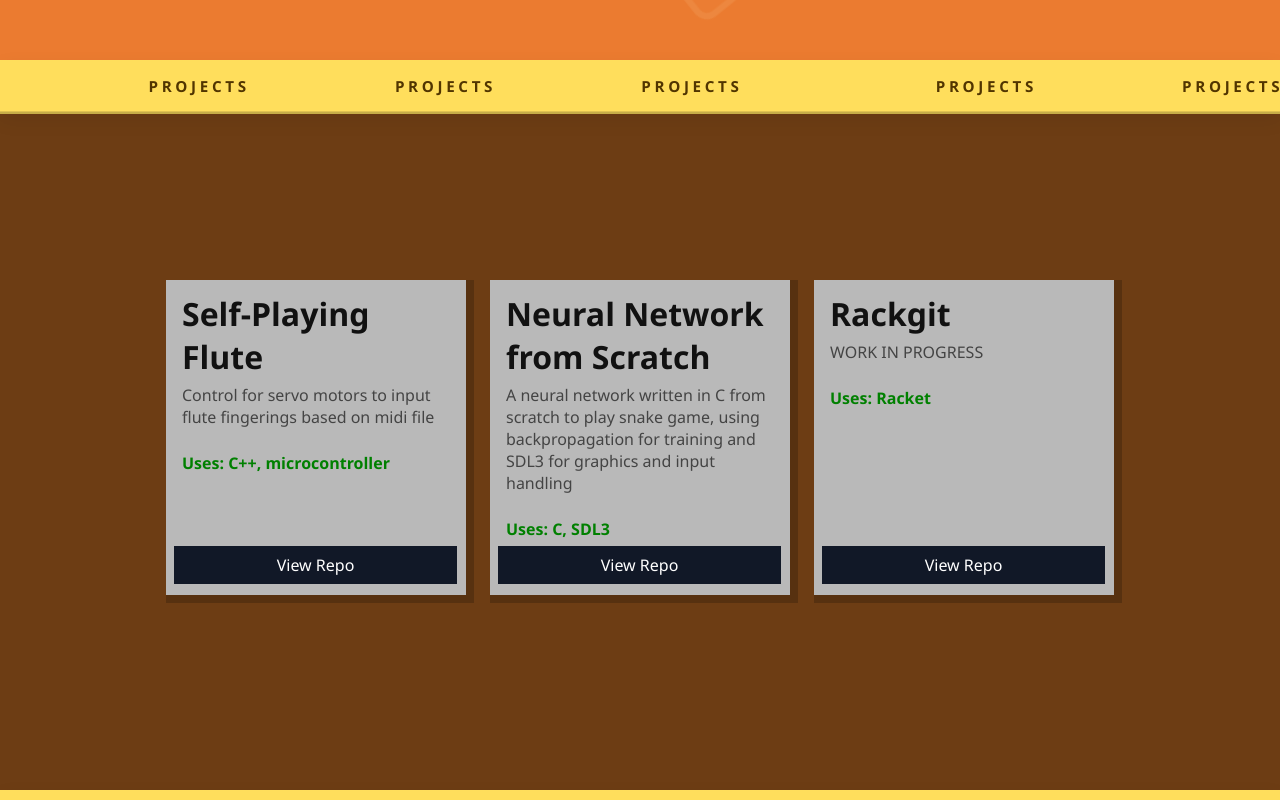
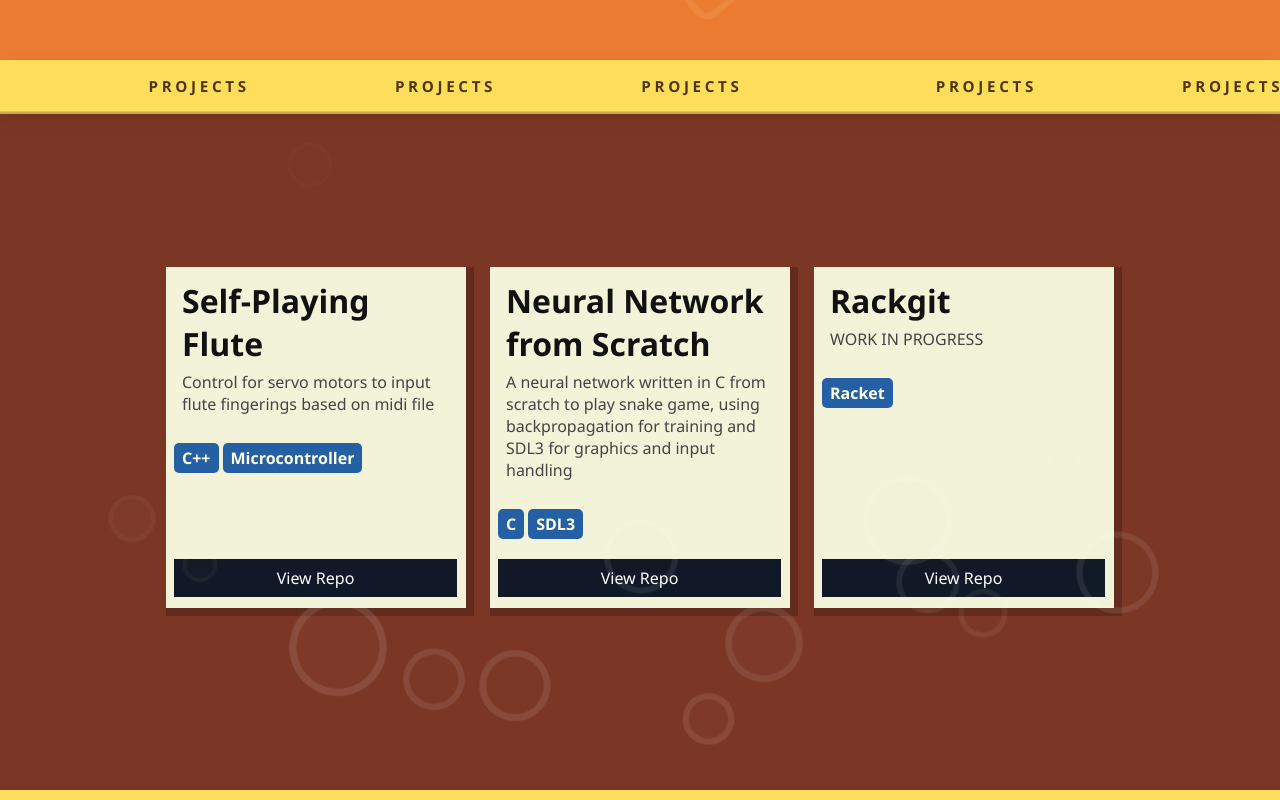
Before and after one commit to nicholas-holland-901/personal-website, a React (Create React App) app: page / in a window 1280 px wide. Shown: the part 740-1540 px from the top of the page. Built offline with nearby package versions, Linux system fonts and the light colour scheme.

Commit message:
setup for circle particles in project area

```diff
--- a/src/App.css
+++ b/src/App.css
@@ -450,14 +450,232 @@ main {
 
 .retro-window.hidden { display: none; }
 
-/* simple section backgrounds */
-#projects { background: #6D3D14; }
+/* section backgrounds */
+#projects { background: #7C3626; }
+
+.projects-bg-circles {
+	position: absolute;
+	inset: 0;
+	pointer-events: none;
+	overflow: hidden;
+	z-index: 0;
+}
+
+.projects-bg-circle {
+	position: absolute;
+	bottom: -180px;
+	width: 120px;
+	height: 120px;
+	background: rgba(0, 255, 8, 0.04);
+	border: 10.5px solid rgba(0, 255, 8, 0.04);
+	border-radius: 100%;
+	box-shadow: 0 0 0 1px rgba(0, 255, 8, 0.18) inset;
+	opacity: 0;
+	animation: riseCircle 8.4s infinite linear;
+}
+
+.projects-bg-circle::after {
+	content: '';
+	position: absolute;
+	inset: 20%;
+	border: 16px solid rgba(255,255,255,0.35);
+	border-radius: 16px;
+	transform: rotate(-45deg);
+	opacity: 0;
+	transition: opacity 0.75s ease;
+}
+
+.circle1 {
+	left: 6%;
+	width: 90px;
+	height: 90px;
+	border-color: rgba(255, 255, 255, 0.78);
+	box-shadow: 0 0 0 100px rgba(255, 255, 255, 0.28) inset;
+	animation-duration: 8.6s;
+	animation-delay: 0s;
+}
+
+.circle2 {
+	left: 18%;
+	width: 140px;
+	height: 140px;
+	border-color: rgba(255, 255, 255, 0.78);
+	background: rgba(255, 229, 156, 0.08);
+	box-shadow: 0 0 0 1px rgba(255, 229, 156, 0.24) inset;
+	animation-duration: 6.4s;
+	animation-delay: 0.4s;
+}
+
+.circle3 {
+	left: 30%;
+	width: 80px;
+	height: 80px;
+	border-color: rgba(255, 255, 255, 0.78);
+	box-shadow: 0 0 0 1px rgba(255, 204, 129, 0.22) inset;
+	animation-duration: 10.8s;
+	animation-delay: 1s;
+}
+
+.circle4 {
+	left: 45%;
+	width: 110px;
+	height: 110px;
+	border-color: rgba(255, 255, 255, 0.78);
+	box-shadow: 0 0 0 1px rgba(255, 152, 64, 0.22) inset;
+	animation-duration: 8.2s;
+	animation-delay: 1.8s;
+}
+
+.circle5 {
+	left: 55%;
+	width: 100px;
+	height: 100px;
+	border-color: rgba(255, 255, 255, 0.7);
+	background: rgba(255, 255, 255, 0.12);
+	box-shadow: 0 0 0 1px rgba(255, 255, 255, 0.22) inset;
+	animation-duration: 12.6s;
+	animation-delay: 0.6s;
+}
+
+.circle6 {
+	left: 65%;
+	width: 130px;
+	height: 130px;
+	border-color: rgba(255, 255, 255, 0.78);
+	box-shadow: 0 0 0 1px rgba(255, 190, 127, 0.22) inset;
+	animation-duration: 8s;
+	animation-delay: 2.2s;
+}
+
+.circle7 {
+	left: 73%;
+	width: 78px;
+	height: 78px;
+	border-color: rgba(255, 235, 198, 0.88);
+	box-shadow: 0 0 0 1px rgba(255, 235, 198, 0.22) inset;
+	animation-duration: 7.8s;
+	animation-delay: 1.3s;
+}
+
+.circle8 {
+	left: 82%;
+	width: 115px;
+	height: 115px;
+	border-color: rgba(255, 255, 255, 0.78);
+	box-shadow: 0 0 0 1px rgba(255, 170, 84, 0.22) inset;
+	animation-duration: 8.8s;
+	animation-delay: 1.9s;
+}
+
+.circle9 {
+	left: 12%;
+	width: 72px;
+	height: 72px;
+	border-color: rgba(255, 242, 191, 0.98);
+	background: rgba(255, 242, 191, 0.1);
+	box-shadow: 0 0 0 1px rgba(255, 242, 191, 0.24) inset;
+	animation-duration: 6.4s;
+	animation-delay: 1.2s;
+}
+
+.circle10 {
+	left: 36%;
+	width: 88px;
+	height: 88px;
+	border-color: rgba(255, 255, 255, 0.78);
+	box-shadow: 0 0 0 1px rgba(255, 210, 150, 0.18) inset;
+	animation-duration: 8.9s;
+	animation-delay: 2.4s;
+}
+
+.circle11 {
+	left: 52%;
+	width: 65px;
+	height: 65px;
+	border-color: rgba(255, 237, 184, 0.95);
+	background: rgba(255, 237, 184, 0.14);
+	box-shadow: 0 0 0 1px rgba(255, 237, 184, 0.24) inset;
+	animation-duration: 10.8s;
+	animation-delay: 0.9s;
+}
+
+.circle12 {
+	left: 68%;
+	width: 96px;
+	height: 96px;
+	border-color: rgba(255, 255, 255, 0.78);
+	box-shadow: 0 0 0 1px rgba(255, 173, 75, 0.2) inset;
+	animation-duration: 7.2s;
+	animation-delay: 2.1s;
+}
+
+.circle13 {
+	left: 21%;
+	width: 118px;
+	height: 118px;
+	border-color: rgba(255, 255, 255, 0.78);
+	background: rgba(255, 225, 169, 0.1);
+	box-shadow: 0 0 0 1px rgba(255, 225, 169, 0.2) inset;
+	animation-duration: 8.7s;
+	animation-delay: 3.0s;
+}
+
+.circle14 {
+	left: 79%;
+	width: 86px;
+	height: 86px;
+	border-color: rgba(255, 255, 255, 0.78);
+	box-shadow: 0 0 0 1px rgba(255, 160, 84, 0.18) inset;
+	animation-duration: 5.9s;
+	animation-delay: 1.1s;
+}
+
+@keyframes riseCircle {
+	0% {
+		transform: translateY(0) rotate(45deg) scale(1);
+		opacity: 0.22;
+	}
+	100% {
+		transform: translateY(-500%) rotate(58deg) scale(0.2);
+		opacity: 0;
+	}
+}
+
 #games { background: #646627; }
 #education { background: #4E2A84; }
 #resume { background: #F2F3D9; }
 
+/* tags */
+.tag {
+	display: inline-block;
+	padding: 4px 8px;
+	font-size: 12px;
+	font:100 12px 'Segoe UI', Tahoma, Geneva, Verdana, sans-serif;
+	border-radius: 5px;
+	margin: 0 4px 4px 0;
+	width:auto;
+	font-size: 1rem;
+	font-weight: 600;
+	min-width: 0;
+}
+
+.tag:hover {
+	transform: rotate(5deg);
+	transition: transform 0.12s ease;
+}
+
+.tag-holder {
+	margin: 8px 0px 8px 0px;
+	padding: 8px 8px 8px 8px;
+	display: flex;
+	align-items: center;
+	justify-content: flex-start;
+	flex-wrap: wrap;
+}
+
 /* cards */
 .cards {
+	z-index: 10;
 	display: grid;
 	grid-template-columns: auto auto auto;
 	gap: 24px;
@@ -465,7 +683,7 @@ main {
 }
 
 .card {
-	background: #b9b9b9;
+	background: #f2f3d9; /* #b9b9b9; */
 	border-radius: 0px;
 	overflow: hidden;
 	display: flex;
@@ -474,7 +692,14 @@ main {
 	text-align: left;
 	padding: 0 0 16px 0;
 	width: 300px;
+	transition: transform 0.12s ease;
 }
+
+.card:hover {
+	transform: translateY(-20px);
+	transition: transform 0.12s ease;
+}
+
 
 .card img {
 	width: 300px;
--- a/src/App.js
+++ b/src/App.js
@@ -58,23 +58,47 @@ function App() {
             </div>
           </div>
           <div className="section-inner">
+            <div className="projects-bg-circles" aria-hidden="true">
+              <span className="projects-bg-circle circle1" />
+              <span className="projects-bg-circle circle2" />
+              <span className="projects-bg-circle circle3" />
+              <span className="projects-bg-circle circle4" />
+              <span className="projects-bg-circle circle5" />
+              <span className="projects-bg-circle circle6" />
+              <span className="projects-bg-circle circle7" />
+              <span className="projects-bg-circle circle8" />
+              <span className="projects-bg-circle circle9" />
+              <span className="projects-bg-circle circle10" />
+              <span className="projects-bg-circle circle11" />
+              <span className="projects-bg-circle circle12" />
+              <span className="projects-bg-circle circle13" />
+              <span className="projects-bg-circle circle14" />
+            </div>
             <div className="cards">
               <article className="card">
                 <h3>Self-Playing Flute</h3>
                 <p>Control for servo motors to input flute fingerings based on midi file</p>
-                <h4>Uses: C++, microcontroller</h4>
+                <div className="tag-holder">
+                  <label className="tag" style={{ color: '#FEFFE6', background: '#2660A4' }}>C++</label>
+                  <label className="tag" style={{ color: '#FEFFE6', background: '#2660A4' }}>Microcontroller</label>
+                </div>
                 <a className="btn" href="https://github.com/nicholas-holland-901/self_playing_flute" target="_blank" rel="noopener noreferrer">View Repo</a>
               </article>
               <article className="card">
                 <h3>Neural Network from Scratch</h3>
                 <p>A neural network written in C from scratch to play snake game, using backpropagation for training and SDL3 for graphics and input handling</p>
-                <h4>Uses: C, SDL3</h4>
+                <div className="tag-holder">
+                  <label className="tag" style={{ color: '#FEFFE6', background: '#2660A4' }}>C</label>
+                  <label className="tag" style={{ color: '#FEFFE6', background: '#2660A4' }}>SDL3</label>
+                </div>
                 <a className="btn" href="https://github.com/nicholas-holland-901/snake_game_brain" target="_blank" rel="noopener noreferrer">View Repo</a>
               </article>
               <article className="card">
                 <h3>Rackgit</h3>
                 <p>WORK IN PROGRESS</p>
-                <h4>Uses: Racket</h4>
+                <div className="tag-holder">
+                  <label className="tag" style={{ color: '#FEFFE6', background: '#2660A4' }}>Racket</label>
+                </div>
                 <a className="btn" href="https://github.com/nicholas-holland-901/rackgit" target="_blank" rel="noopener noreferrer">View Repo</a>
               </article>
             </div>
@@ -124,12 +148,22 @@ function App() {
                 <img src="/woodtrail_thumbnail.png" alt="woodtrail_game_thumbnail" />
                 <h3>Woodtrail</h3>
                 <p>A short low-poly horror game made in one week</p>
+                <div className="tag-holder">
+                  <label className="tag" style={{ color: '#FEFFE6', background: '#2660A4' }}>C#</label>
+                  <label className="tag" style={{ color: '#FEFFE6', background: '#2660A4' }}>Unity</label>
+                  <label className="tag" style={{ color: '#FEFFE6', background: '#2660A4' }}>Blender</label>
+                </div>
                 <a className="btn" href="https://xxtinyturtxx.itch.io/woodtrail" target="_blank" rel="noopener noreferrer">View on itch.io</a>
               </article>
               <article className="card">
                 <img src="/pollykitten_thumbnail.png" alt="pollykitten_game_thumbnail" />
                 <h3>PollyKitten</h3>
                 <p>A browser rhythm game made in one week</p>
+                <div className="tag-holder">
+                  <label className="tag" style={{ color: '#FEFFE6', background: '#2660A4' }}>GDScript</label>
+                  <label className="tag" style={{ color: '#FEFFE6', background: '#2660A4' }}>Godot</label>
+                  <label className="tag" style={{ color: '#FEFFE6', background: '#2660A4' }}>Aseprite</label>
+                </div>
                 <a className="btn" href="https://xxtinyturtxx.itch.io/pollykitten" target="_blank" rel="noopener noreferrer">View on itch.io</a>
               </article>
             </div>
```
